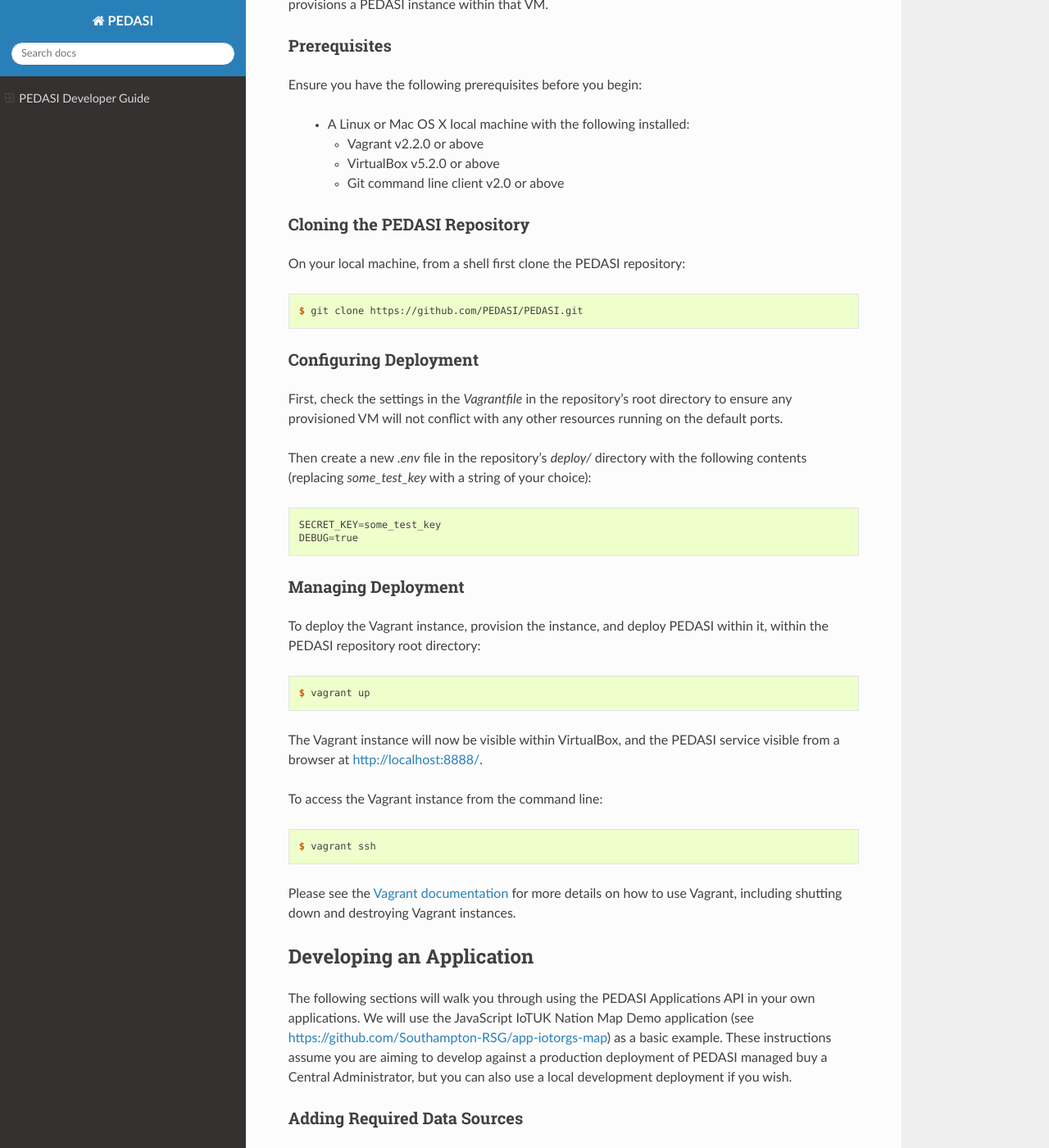
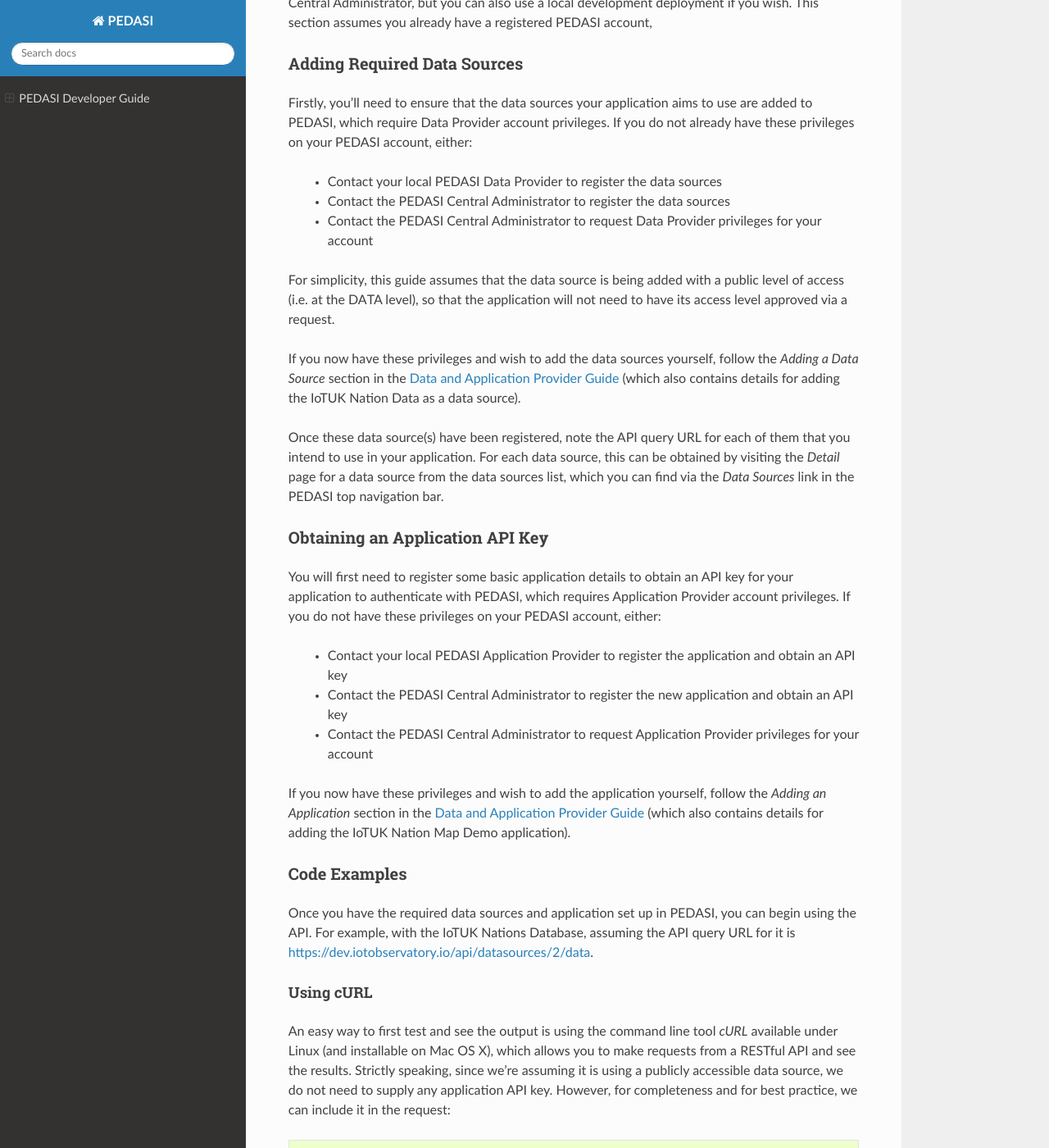
Before and after one commit to tiferrei/PEDASI, a Sphinx documentation site: the page built from docs/source/guide_developer.rst, in a window 1280 px wide and 1400 px high, scrolled down 722 px. Shown: the whole window at 82% size. Built offline with Sphinx 7.4.7 and the Read the Docs theme 2.0.0, drawn with Linux system fonts in a browser that asks for light colours; the version number could not be read and is left out; some of the changed text lies outside the part shown.

Commit message:
Full alpha draft

```diff
--- a/docs/source/guide_developer.rst
+++ b/docs/source/guide_developer.rst
@@ -16,76 +16,12 @@
 
 This guide is for application developers wanting to understand how to set up a development environment for PEDASI and develop PEDASI applications.
 
-Deploying PEDASI for Development
---------------------------------
-
-Overview
-^^^^^^^^
-
-A development instance of PEDASI can be automatically and rapidly deployed using Vagrant. It uses VirtualBox as a virtual machine (VM) management tool to provision a Vagrant-style VM and provisions a PEDASI instance within that VM.
-
-
-Prerequisites
-^^^^^^^^^^^^^
-
-Ensure you have the following prerequisites before you begin:
-
- - A Linux or Mac OS X local machine with the following installed:
-
-   - Vagrant v2.2.0 or above
-   - VirtualBox v5.2.0 or above
-   - Git command line client v2.0 or above
-
-
-Cloning the PEDASI Repository
-^^^^^^^^^^^^^^^^^^^^^^^^^^^^^
-
-On your local machine, from a shell first clone the PEDASI repository:
-
-.. code-block:: console
-
-   $ git clone https://github.com/PEDASI/PEDASI.git
-
-
-Configuring Deployment
-^^^^^^^^^^^^^^^^^^^^^^
-
-First, check the settings in the *Vagrantfile* in the repository's root directory to ensure any provisioned VM will not conflict with any other resources running on the default ports.
-
-Then create a new *.env* file in the repository's *deploy/* directory with the following contents (replacing *some_test_key* with a string of your choice):
-
-::
-
-   SECRET_KEY=some_test_key
-   DEBUG=true
-
-
-Managing Deployment
-^^^^^^^^^^^^^^^^^^^
-
-To deploy the Vagrant instance, provision the instance, and deploy PEDASI within it, within the PEDASI repository root directory:
-
-.. code-block:: console
-
-   $ vagrant up
-
-The Vagrant instance will now be visible within VirtualBox, and the PEDASI service visible from a browser at http://localhost:8888/.
-
-To access the Vagrant instance from the command line:
-
-.. code-block:: console
-
-   $ vagrant ssh
-
-Please see the `Vagrant documentation`_ for more details on how to use Vagrant, including shutting down and destroying Vagrant instances.
-
-.. _`Vagrant documentation`: https://www.vagrantup.com/docs/
-
 
 Developing an Application
 -------------------------
 
-The following sections will walk you through using the PEDASI Applications API in your own applications. We will use the JavaScript IoTUK Nation Map Demo application (see https://github.com/Southampton-RSG/app-iotorgs-map) as a basic example. These instructions assume you are aiming to develop against a production deployment of PEDASI managed buy a Central Administrator, but you can also use a local development deployment if you wish.
+The following sections will walk you through using the PEDASI Applications API in your own applications. We will use the JavaScript IoTUK Nation Map Demo application (see https://github.com/Southampton-RSG/app-iotorgs-map) as a basic example. These instructions assume you are aiming to develop against a production deployment of PEDASI managed buy a Central Administrator, but you can also use a local development deployment if you wish. This section assumes you already have a registered PEDASI account,
+
 
 Adding Required Data Sources
 ^^^^^^^^^^^^^^^^^^^^^^^^^^^^
@@ -96,7 +32,11 @@
  - Contact the PEDASI Central Administrator to register the data sources
  - Contact the PEDASI Central Administrator to request Data Provider privileges for your account
 
+For simplicity, this guide assumes that the data source is being added with a public level of access (i.e. at the DATA level), so that the application will not need to have its access level approved via a request.
+
 If you now have these privileges and wish to add the data sources yourself, follow the *Adding a Data Source* section in the :doc:`Data and Application Provider Guide<guide_provider>` (which also contains details for adding the IoTUK Nation Data as a data source).
+
+Once these data source(s) have been registered, note the API query URL for each of them that you intend to use in your application. For each data source, this can be obtained by visiting the *Detail* page for a data source from the data sources list, which you can find via the *Data Sources* link in the PEDASI top navigation bar.
 
 
 Obtaining an Application API Key
@@ -114,13 +54,56 @@
 Code Examples
 ^^^^^^^^^^^^^
 
+Once you have the required data sources and application set up in PEDASI, you can begin using the API. For example, with the IoTUK Nations Database, assuming the API query URL for it is https://dev.iotobservatory.io/api/datasources/2/data.
 
 
+Using cURL
+~~~~~~~~~~
 
-A Basic Example Application
-^^^^^^^^^^^^^^^^^^^^^^^^^^^
+An easy way to first test and see the output is using the command line tool *cURL* available under Linux (and installable on Mac OS X), which allows you to make requests from a RESTful API and see the results. Strictly speaking, since we're assuming it is using a publicly accessible data source, we do not need to supply any application API key. However, for completeness and for best practice, we can include it in the request:
 
-An `example`_ hosted on GitHub is a lightweight exemplar PEDASI web application that uses the PEDASI Applications API - see the GitHub repository README for more details.
+.. code-block:: console
+
+   $ curl -H "Authorization: Token <api_key>" "https://dev.iotobservatory.io/api/datasources/2/data/?town=Southampton"
+
+Then we should see something like the following (although without the formatting):
+
+.. code-block:: none
+
+   {
+     "results": 9,
+     "data": {
+         "1": {
+             "organisation_id": "2018_590",
+             "organisation_name": "2IC LIMITED",
+             "organisation_type": "ltd",
+   ...
+
+
+Using Python
+~~~~~~~~~~~~
+
+We can duplicate the cURL request above in Python like this:
+
+.. code-block:: python
+
+   import sys
+   import requests
+
+   url = "https://dev.iotobservatory.io/api/datasources/2/data/?town=Southampton"
+   headers = {
+       'Authorization': 'Token <api_key>'
+   }
+   response = requests.get(url, headers=headers)
+   print(response)
+
+Which should display the same output as we saw with cURL.
+
+
+Using JavaScript - a Basic Example Application
+~~~~~~~~~~~~~~~~~~~~~~~~~~~~~~~~~~~~~~~~~~~~~~
+
+An `example`_ hosted on GitHub is a lightweight JavaScript PEDASI web application that uses the PEDASI Applications API - see the GitHub repository and its README for more details on how to deploy and use it.
 
 .. _`example`: https://github.com/PEDASI/app-iotorgs-map
 
@@ -131,10 +114,6 @@
 The :doc:`Applications API Reference<ref_applications_api>` documentation covers the API and its endpoints, and how to use it.
 
 
-Using the Test Suite
-^^^^^^^^^^^^^^^^^^^^
-
-
 References
 ----------
 
```
